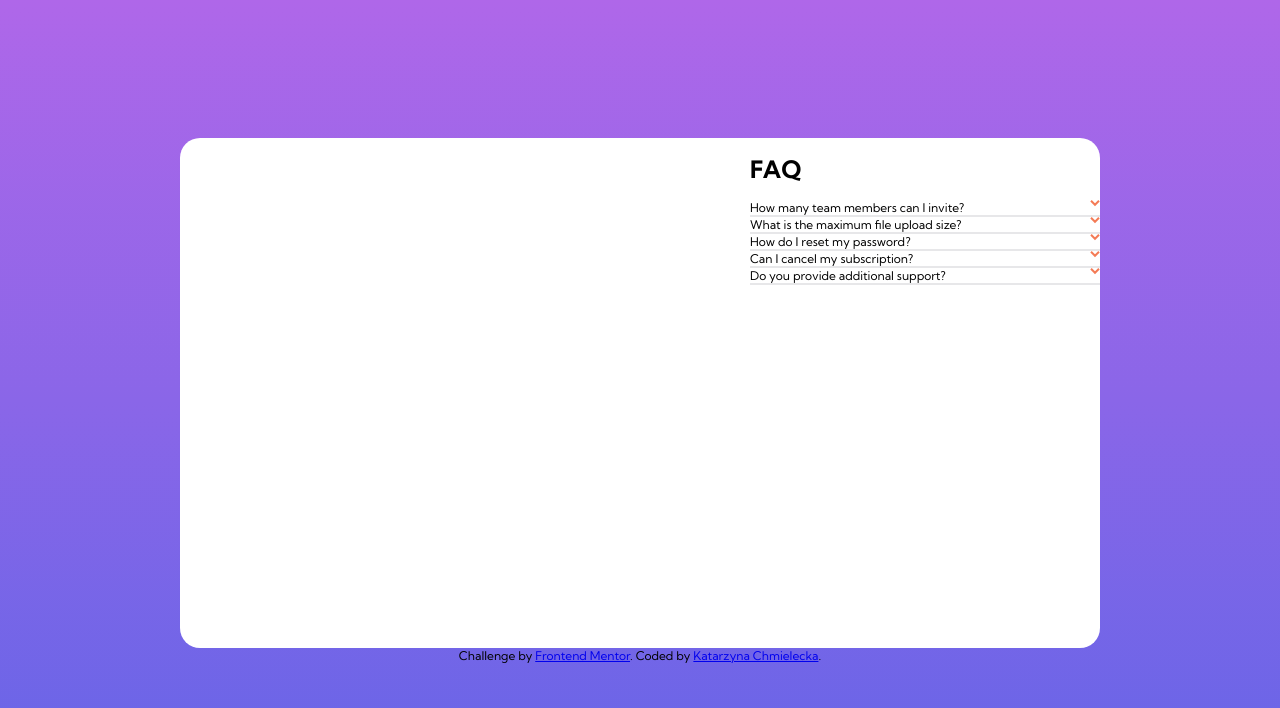
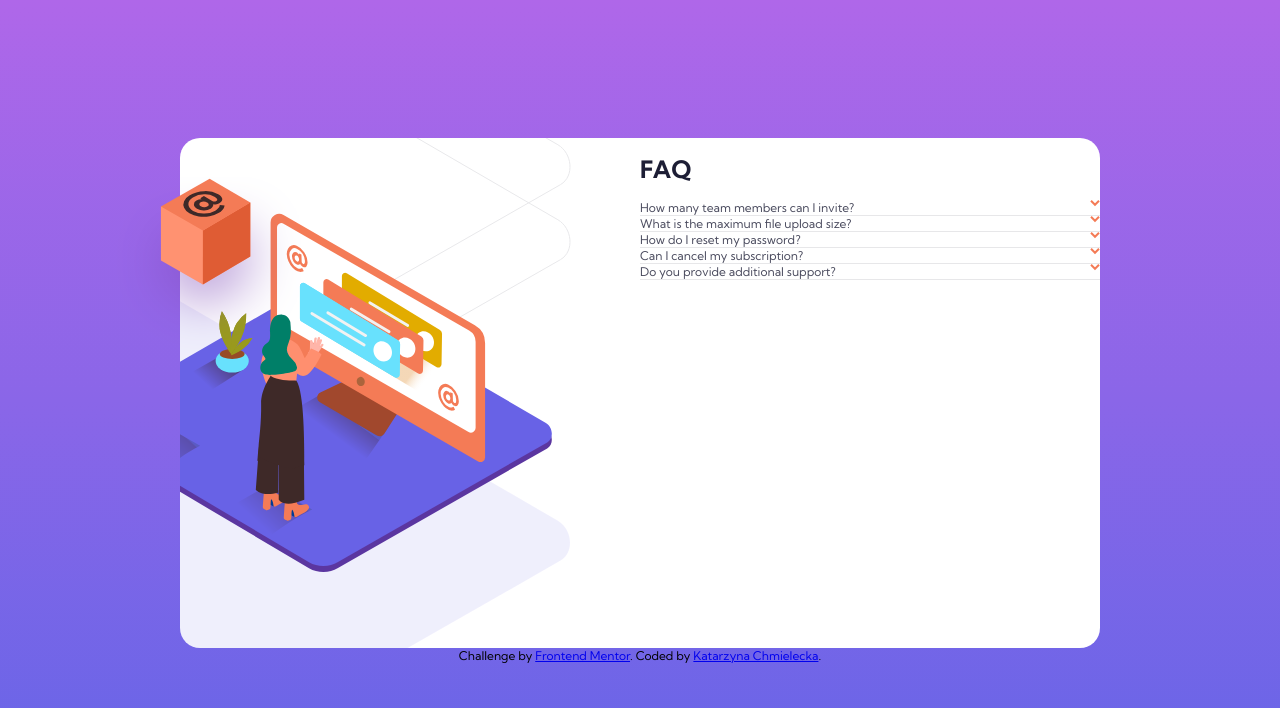
Before and after one commit to KatarzynaChmielecka/JS-faq-accordion-card-main, a plain HTML site: page index.html in a window 1280 px wide. Drawn offline with Linux system fonts and the light colour scheme.

Commit message:
positioning images-not done!

```diff
--- a/index.html
+++ b/index.html
@@ -15,6 +15,11 @@
 
 <body>
   <div class="wrapper">
+    <div class="wrapper-images">
+      <img src="./images/illustration-box-desktop.svg" alt="box" class="box">
+      <!-- <img src="./images/illustration-woman-online-desktop.svg" alt="woman" class="woman"> -->
+    </div>
+
     <div class="wrapper-content">
       <h1>FAQ</h1>
 
--- a/style/style.scss
+++ b/style/style.scss
@@ -36,26 +36,65 @@ button {
     width: 920px;
     height: 510px;
     background: #fff;
+    background-image: url("../images/bg-pattern-desktop.svg");
+    background-repeat: no-repeat;
+    background-position: -575px -270px;
     border-radius: 20px;
     display: flex;
     justify-content: flex-end;
 
+
+    .wrapper-images {
+        height: 100%;
+        width: 50%;
+        position: relative;
+        background-image: url(../images/illustration-woman-online-desktop.svg);
+        background-repeat: no-repeat;
+        background-position: -100px;
+
+
+        .box {
+            position: absolute;
+            transform: translate(-70px, 21%);
+
+
+        }
+    }
+
     .wrapper-content {
-        width: 350px;
+        width: 50%;
 
         .accordion {
             width: 100%;
             display: flex;
             justify-content: space-between;
-            border-bottom: 1px solid $Dividers-Light-grayish-blue;
+            // border-bottom: 1px solid $Dividers-Light-grayish-blue;
+            color: $Text-Very-dark-grayish-blue;
+
+            &:hover {
+                color: $Text-Soft-red;
+            }
+
+            &:focus {
+                font-weight: 700;
+                color: $Text-Very-dark-desaturated-blue;
+                // font-size: 20px;
+                outline: none;
+            }
+        }
+
+        h1 {
+            color: $Text-Very-dark-desaturated-blue;
+            font-weight: 700;
         }
 
         .panel {
             display: none;
+            color: $Text-Dark-grayish-blue;
         }
 
         .wrapper-accordion {
-            border-bottom:1px $Dividers-Light-grayish-blue  solid;
+            border-bottom: 1px $Dividers-Light-grayish-blue solid;
         }
     }
 }
```
Also changed, not shown: style/style.css, 1 other file. Lines whose indentation alone changed are shown as unchanged.
